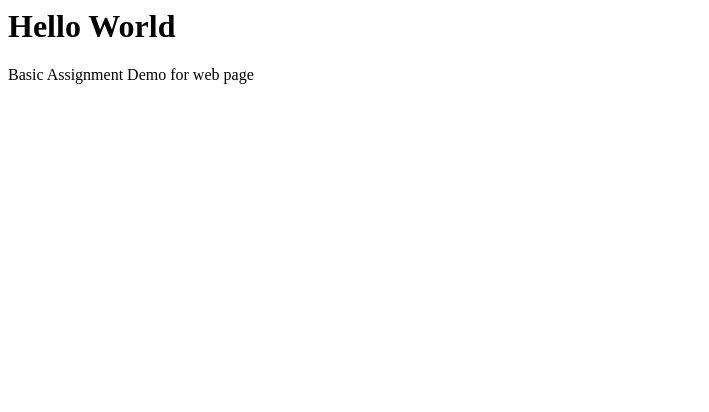
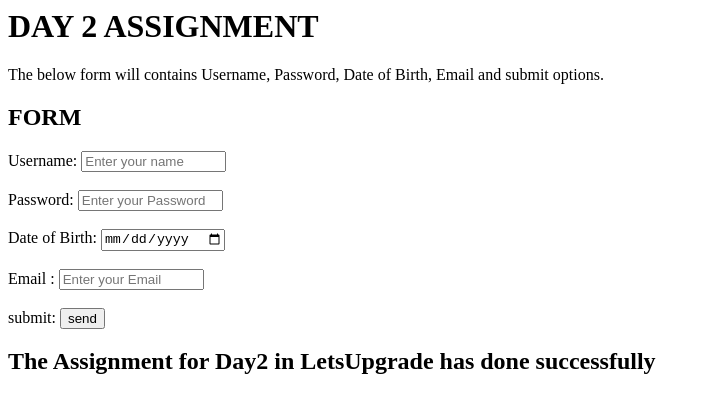
Before and after one commit to 20eucb001/Assignment-Submission-, a plain HTML site: page index.html in a window 1280 px wide. Shown: the whole page, without its empty margins (0-709 px from the left). Drawn offline with Linux system fonts and the light colour scheme.

Commit message:
Day 2 Assignment Completed.

```diff
--- a/index.html
+++ b/index.html
@@ -1,9 +1,23 @@
 <html>
     <head>
-        <title>web page</title>
+        <title>Web Page</title>
     </head>
     <body>
-        <h1>Hello World</h1>
-        <p>Basic Assignment Demo for web page</p>
+        <h1><b>DAY 2 ASSIGNMENT</b></h1>
+        <p>
+            The below form will contains Username, Password, Date of Birth, Email and submit options.
+        </p>
+        <h2>FORM</h2>
+        <form action="">
+            Username: <input type="text" placeholder="Enter your name" maxlength="10" size="15"><br><br>
+            Password: <input type="password" placeholder="Enter your Password" maxlength="10" size="15"><br><br>
+            <label for="dob">Date of Birth:</label>
+            <input type="date" name="date" id="dob"><br><br>
+            Email : <input type="email" placeholder="Enter your Email" size="15"><br><br>
+            submit: <input type="submit" value="send">
+        </form>
+        <p>
+            <h2><b>The Assignment for Day2 in LetsUpgrade has done successfully</b></h2>
+        </p>
     </body>
 </html>
```
